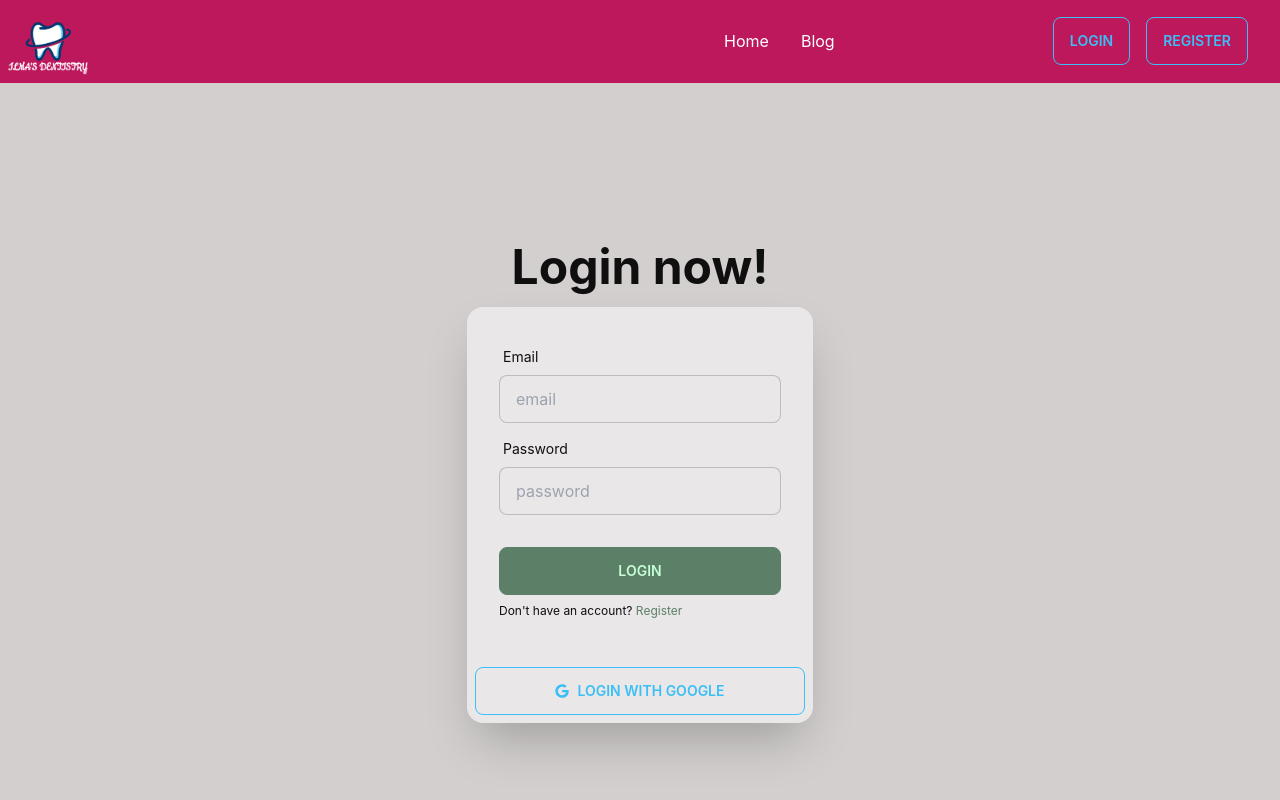
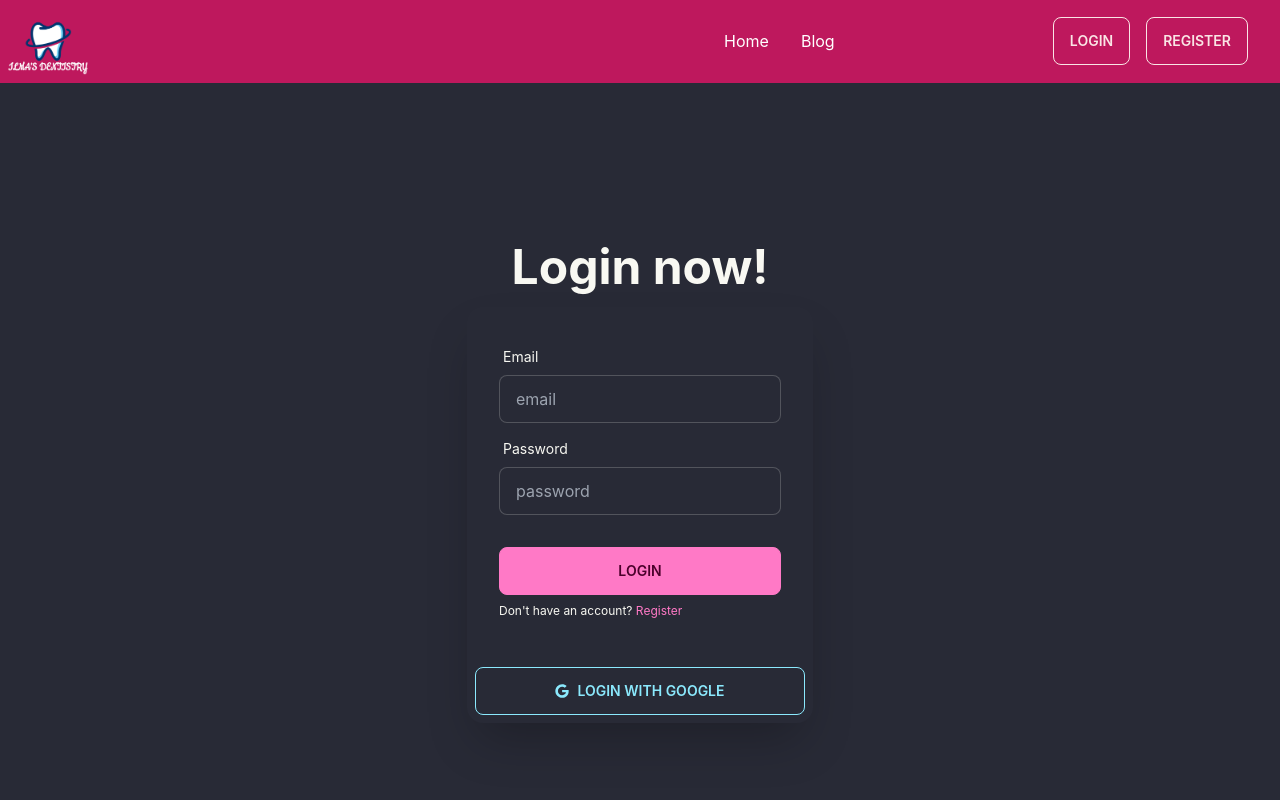
Before and after one commit to faiazhossain/ilma-s-Dentistry-client, a React (Create React App) app: page /login in a window 1280 px wide. Shown: the top 800 px of the page. Built offline with nearby package versions, Linux system fonts and the light colour scheme; no server answers.

Commit message:
added extra nav item after login

```diff
--- a/src/Pages/Login/Login.js
+++ b/src/Pages/Login/Login.js
@@ -1,62 +1,7 @@
-// import React from "react";
-// import { Link } from "react-router-dom";
-
-// const Login = () => {
-//   const handleLogin = (event) => {
-//     event.preventDefault();
-//   };
-//   return (
-//     <div data-theme="cupcake" className="hero min-h-screen mx-auto bg-base-200">
-//       <div className="hero-content flex-col lg:flex-row-reverse">
-//         <div className="text-center md:w-1/3 lg:text-left">
-//           <h1 className="text-5xl font-bold">Login now!</h1>
-//           <p className="py-6">
-//             Login to get more access and get the services you want.
-//           </p>
-//         </div>
-//         <div className="card flex-shrink-0 w-full max-w-sm shadow-2xl bg-base-100">
-//           <form onSubmit={handleLogin} className="w-96 card-body">
-//             <div className="form-control">
-//               <label className="label">
-//                 <span className="label-text">Email</span>
-//               </label>
-//               <input
-//                 type="text"
-//                 placeholder="email"
-//                 className="input input-bordered"
-//               />
-//             </div>
-//             <div className="form-control">
-//               <label className="label">
-//                 <span className="label-text">Password</span>
-//               </label>
-//               <input
-//                 type="text"
-//                 placeholder="password"
-//                 className="input input-bordered"
-//               />
-//               <label className="label">
-//                 <Link to="/register" className="label-text-alt link link-hover">
-//                   New to this website? Register!
-//                 </Link>
-//               </label>
-//             </div>
-//             <div className="form-control mt-6">
-//               <input className="btn btn-primary" type="submit" value="login" />
-//             </div>
-//           </form>
-//         </div>
-//       </div>
-//     </div>
-//   );
-// };
-
-// export default Login;
-
 import { GithubAuthProvider, GoogleAuthProvider } from "firebase/auth";
 import React, { useContext } from "react";
 
-import { FaGoogle, FaGithub } from "react-icons/fa";
+import { FaGoogle } from "react-icons/fa";
 import { Link, useLocation, useNavigate } from "react-router-dom";
 import { useState } from "react";
 import { AuthContext } from "../../contexts/AuthProvider/AuthProvider";
@@ -106,12 +51,12 @@ const Login = () => {
 
   return (
     <div>
-      <div className="hero min-h-screen bg-base-200">
+      <div data-theme="dracula" className="hero min-h-screen">
         <div className="hero-content flex-col ">
           <div className="text-center lg:text-left">
             <h1 className="text-5xl font-bold">Login now!</h1>
           </div>
-          <div className="card flex-shrink-0 w-full max-w-sm shadow-2xl bg-base-100">
+          <div className="card flex-shrink-0 w-full max-w-sm shadow-2xl">
             <form onSubmit={handleSubmit} className="card-body">
               <div className="form-control">
                 <label className="label">
@@ -146,7 +91,7 @@ const Login = () => {
                   Register
                 </Link>
               </Link>
-              <p className="text-red-500">{error}</p>
+              <p className="text-pink-500">{error}</p>
             </form>
             <button
               onClick={handleGoogleSignIn}
--- a/src/Pages/Register/Register.js
+++ b/src/Pages/Register/Register.js
@@ -1,88 +1,3 @@
-// import React from "react";
-// import { Link } from "react-router-dom";
-
-// const Register = () => {
-//   const handleRegister = (event) => {
-//     event.preventDefault();
-//     const form = event.target;
-//     const email = form.email.value;
-//     const password = form.password.value;
-//   };
-//   return (
-//     <div data-theme="valentine" className="hero min-h-screen ">
-//       <div className="hero-content flex-col ">
-//         <div className="text-center lg:text-left">
-//           <h1 className="text-5xl font-bold">Register now!</h1>
-//         </div>
-//         <div className="card flex-shrink-0 w-full shadow-2xl">
-//           <form onSubmit={handleRegister} className="card-body bg-base-800">
-//             <div className="form-control">
-//               <label className="label">
-//                 <span className="label-text">Full Name</span>
-//               </label>
-//               <input
-//                 type="text"
-//                 name="name"
-//                 placeholder="your full name"
-//                 className="input input-bordered"
-//                 required
-//               />
-//               <label className="label">
-//                 <span className="label-text">Email</span>
-//               </label>
-//               <input
-//                 type="email"
-//                 name="email"
-//                 placeholder="email"
-//                 className="input input-bordered"
-//                 required
-//               />
-
-//               <label className="label">
-//                 <span className="label-text">Password</span>
-//               </label>
-//               <input
-//                 type="password"
-//                 name="password"
-//                 placeholder="password"
-//                 className="input input-bordered"
-//                 required
-//               />
-//               <label className="label">
-//                 <span className="label-text">Photo URL</span>
-//               </label>
-//               <input
-//                 type="text"
-//                 placeholder="Photo URL"
-//                 name="photoURL"
-//                 className="input input-bordered"
-//                 required
-//               />
-//               <label className="label">
-//                 <Link to="/login" className="label-text-alt link link-hover">
-//                   Already have an account?
-//                   <Link to="/login" className="text-primary">
-//                     Login
-//                   </Link>
-//                 </Link>
-//               </label>
-
-//               <div className="form-control mt-6">
-//                 <button className="btn submit btn-primary" type="submit">
-//                   Register
-//                 </button>
-//               </div>
-//             </div>
-//             {/* <p className="text-red-500">{error}</p> */}
-//           </form>
-//         </div>
-//       </div>
-//     </div>
-//   );
-// };
-
-// export default Register;
-
 import React, { useContext } from "react";
 import { useState } from "react";
 import { Link, useNavigate } from "react-router-dom";
@@ -127,12 +42,12 @@ const Register = () => {
   };
 
   return (
-    <div className="hero min-h-screen bg-base-200">
+    <div data-theme="dracula" className="hero min-h-screen">
       <div className="hero-content flex-col ">
         <div className="text-center lg:text-left">
           <h1 className="text-5xl font-bold">Register now!</h1>
         </div>
-        <div className="card flex-shrink-0 w-full max-w-sm shadow-2xl bg-base-100">
+        <div className="card flex-shrink-0 w-full max-w-sm shadow-2xl">
           <form onSubmit={handleSubmit} className="card-body">
             <div className="form-control">
               <label className="label">
@@ -191,7 +106,7 @@ const Register = () => {
                 </button>
               </div>
             </div>
-            <p className="text-red-500">{error}</p>
+            <p className="text-pink-500">{error}</p>
           </form>
         </div>
       </div>
--- a/src/Pages/Shared/Header/Header.js
+++ b/src/Pages/Shared/Header/Header.js
@@ -19,6 +19,23 @@ const Header = () => {
       <li>
         <Link to="/blog">Blog</Link>
       </li>
+      {user?.uid ? (
+        <div
+          className="tooltip tooltip-left tooltip-secondary flex flex-col sm:flex-row gap-4"
+          data-tip={user?.displayName}
+        >
+          <ul className="lg:flex justify-center items-center ">
+            <li>
+              <Link to="/">My Reviews</Link>
+            </li>
+            <li>
+              <Link to="/blog">Add Service</Link>
+            </li>
+          </ul>
+        </div>
+      ) : (
+        <></>
+      )}
     </>
   );
 
@@ -67,6 +84,14 @@ const Header = () => {
                 className="tooltip tooltip-left tooltip-secondary flex flex-col sm:flex-row gap-4"
                 data-tip={user?.displayName}
               >
+                {/* <ul className="flex justify-center items-center ">
+                  <li>
+                    <Link to="/">My Reviews</Link>
+                  </li>
+                  <li className="ml-4">
+                    <Link to="/blog">Add Service</Link>
+                  </li>
+                </ul> */}
                 <span className="inline">
                   {user?.photoURL ? (
                     <img
@@ -90,13 +115,13 @@ const Header = () => {
               <>
                 <Link
                   to="/login"
-                  className="btn btn-outline btn-info btn-xs sm:btn-sm md:btn-md lg:btn-md"
+                  className="btn btn-outline btn-accent btn-xs sm:btn-sm md:btn-md lg:btn-md"
                 >
                   Login
                 </Link>
                 <Link
                   to="/register"
-                  className="btn btn-outline btn-info btn-xs sm:btn-sm md:btn-md lg:btn-md ml-4"
+                  className="btn btn-outline btn-accent btn-xs sm:btn-sm md:btn-md lg:btn-md ml-4"
                 >
                   Register
                 </Link>
```
